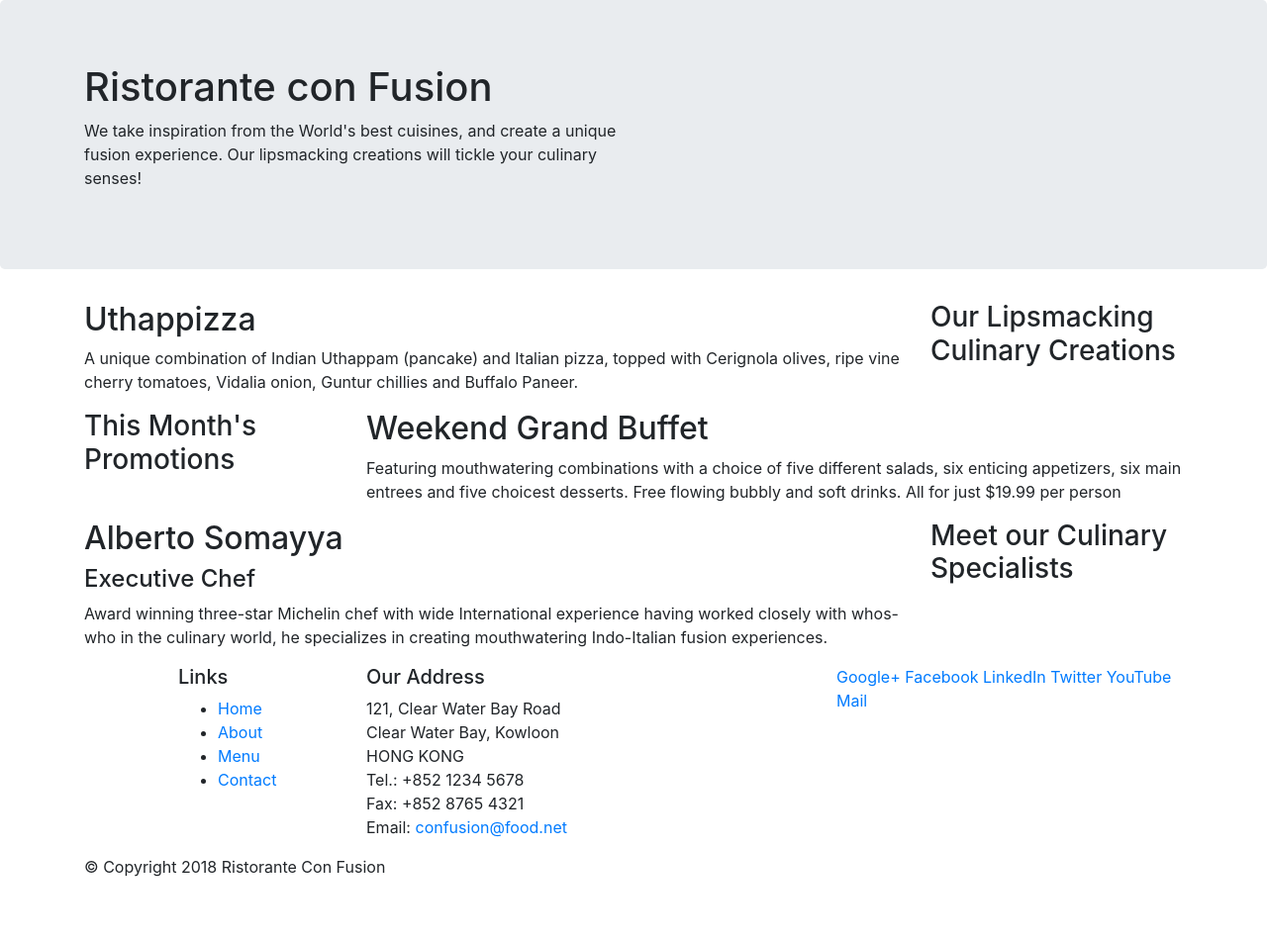
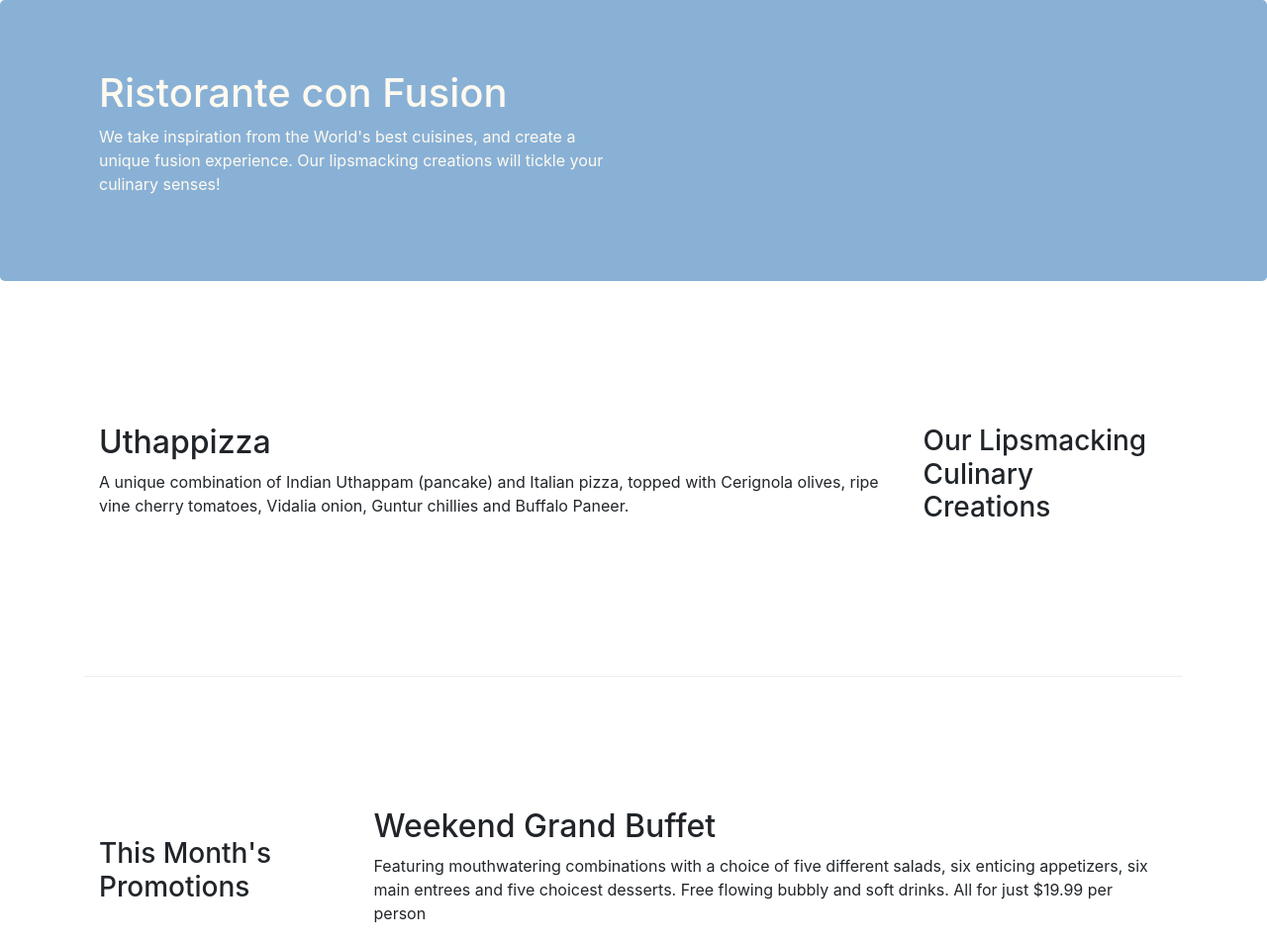
Before and after one commit to angelgonzaf/conFusion, a website: page index.html in a window 1280 px wide. Shown: the top 954 px of the page at 99% size. Before the commit the page ends 904 px from the top, so only its background shows below. Drawn offline with nearby package versions, Linux system fonts and the light colour scheme.

Commit message:
Grid System P2

```diff
--- /dev/null
+++ b/css/styles.css
@@ -0,0 +1,30 @@
+.row-header {
+    margin: 0px auto;
+    padding: 0px auto;
+}
+
+.row-content {
+    margin: 0px auto;
+    padding: 50px 0px 50px 0px;
+    border-bottom: 1px ridge;
+    min-height: 400px;
+}
+
+.footer {
+    background-color: #89b1d6;
+    margin: 0px;
+    padding: 20px 0px 20px 0px;
+}
+
+.jumbotron{
+    padding: 70px 30px 70px 30px;
+    margin: 0px auto;
+    background: #89b1d6;
+    color: floralwhite;
+}
+
+.address {
+    font-size: 80%;
+    margin: 0px;
+    color: #0f0f0f;
+}
--- a/index.html
+++ b/index.html
@@ -9,6 +9,7 @@
 
     <!-- Bootstrap CSS -->
     <link rel="stylesheet" href="node_modules/bootstrap/dist/css/bootstrap.min.css">
+    <link rel="stylesheet" href="css/styles.css">
     <title>Ristorante Con Fusion</title>
 </head>
 
@@ -16,7 +17,7 @@
 
     <header class="jumbotron">
         <div class="container">
-            <div class="row">
+            <div class="row row-header">
                 <div class="col-12 col-sm-6">
                     <h1>Ristorante con Fusion</h1>
                     <p>We take inspiration from the World's best cuisines, and create a unique fusion experience. Our lipsmacking creations will tickle your culinary senses!</p>
@@ -28,7 +29,7 @@
     </header>
 
     <div class="container">
-        <div class="row">
+        <div class="row row-content align-items-center">
             <div class="col-12 col-sm-4 order-sm-last col-md-3">
                 <h3>Our Lipsmacking Culinary Creations</h3>
             </div>
@@ -39,7 +40,7 @@
         </div>
 
 
-        <div class="row">
+        <div class="row row-content align-items-center">
             <div  class="col-12 col-sm-4 col-md-3">
                 <h3>This Month's Promotions</h3>
             </div>
@@ -49,7 +50,7 @@
             </div>
         </div>
 
-        <div class="row">
+        <div class="row row-content align-items-center">
             <div  class="col-12 col-sm-4 order-sm-last col-md-3">
                 <h3>Meet our Culinary Specialists</h3>
             </div>
@@ -61,12 +62,12 @@
         </div>
     </div>
 
-    <footer>
+    <footer class="footer">
         <div class="container">
             <div class="row">
                 <div class="col-4 offset-1 col-sm-2">
                     <h5>Links</h5>
-                    <ul>
+                    <ul class="list-unstyled">
                         <li><a href="#">Home</a></li>
                         <li><a href="#">About</a></li>
                         <li><a href="#">Menu</a></li>
@@ -84,8 +85,8 @@
 		              Email: <a href="mailto:confusion@food.net">confusion@food.net</a>
 		           </address>
                 </div>
-                <div class="col-12 col-sm-4">
-                    <div>
+                <div class="col-12 col-sm-4 align-self-center">
+                    <div class="text-center">
                         <a href="http://google.com/+">Google+</a>
                         <a href="http://www.facebook.com/profile.php?id=">Facebook</a>
                         <a href="http://www.linkedin.com/in/">LinkedIn</a>
@@ -95,7 +96,7 @@
                     </div>
                 </div>
            </div>
-           <div class="row">
+           <div class="row justify-content-center">
                 <div class="col-auto">
                     <p>© Copyright 2018 Ristorante Con Fusion</p>
                 </div>
```
